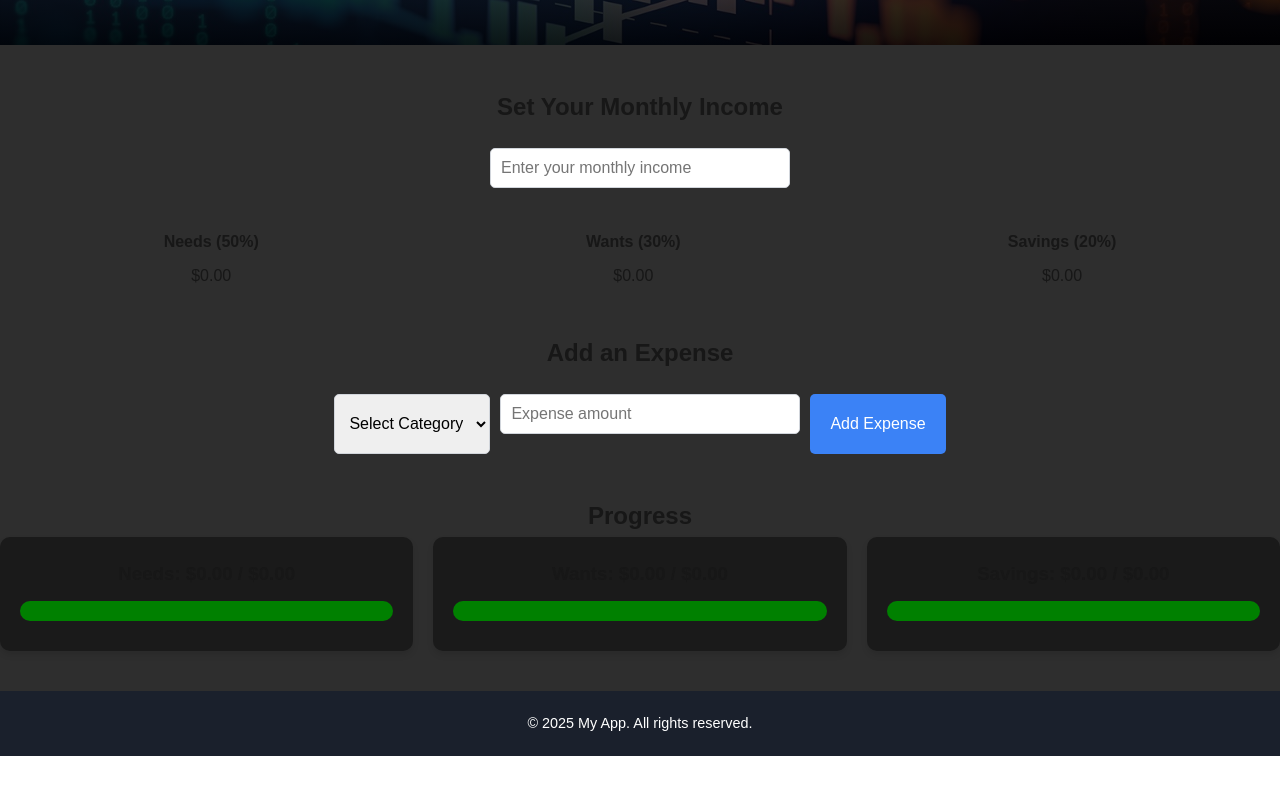
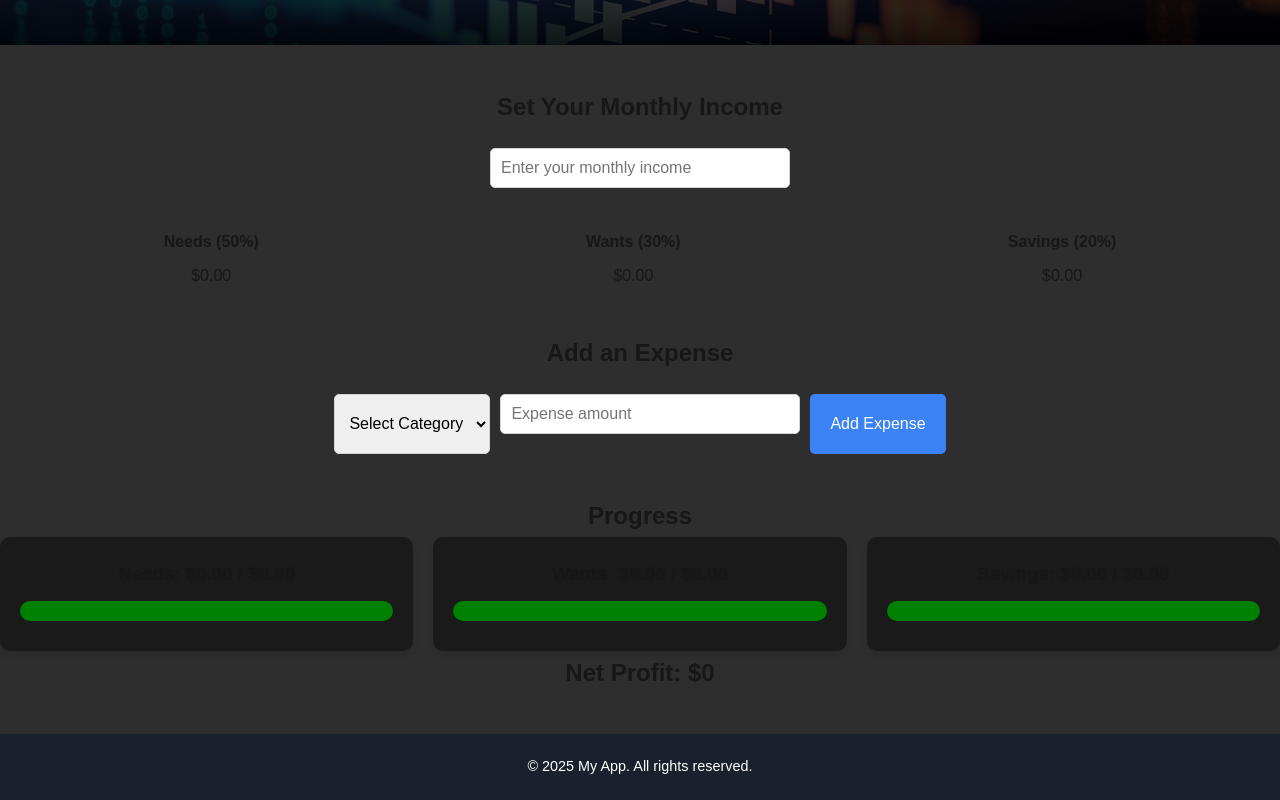
Before and after one commit to R7nX/TAMUHack25, a Next.js app in the folder tamuhack25/: page /budget in a window 1280 px wide. Shown: the part 274-1074 px from the top of the page. Before the commit the page ends 1030 px from the top, so only its background shows below. Built offline with nearby package versions, Linux system fonts and the light colour scheme.

Commit message:
add net profit @budget

```diff
--- a/tamuhack25/app/budget/page.js
+++ b/tamuhack25/app/budget/page.js
@@ -11,6 +11,7 @@ export default function Budget() {
   const [income, setIncome] = useState(0);
   const [expenses, setExpenses] = useState([]);
   const [categoryBudgets, setCategoryBudgets] = useState({ needs: 0, wants: 0, savings: 0 });
+  const [hold] = useState({ needs: 0, wants: 0, savings: 0 });
 
   const handleIncomeChange = (e) => {
     const value = parseFloat(e.target.value) || 0;
@@ -96,6 +97,8 @@ export default function Budget() {
             const budget = categoryBudgets[category];
             const percentage = Math.min((spent / budget) * 100, 100);
 
+            hold[category] = spent;
+
             return (
               <div key={category} className={styles.progressCard}>
                 <h3>
@@ -123,7 +126,11 @@ export default function Budget() {
 
           })}
         </div>
+        <h2>
+          Net Profit: ${income-hold.needs-hold.wants-hold.savings}
+        </h2>
       </section>
+
 
 
       <Footer />
```
